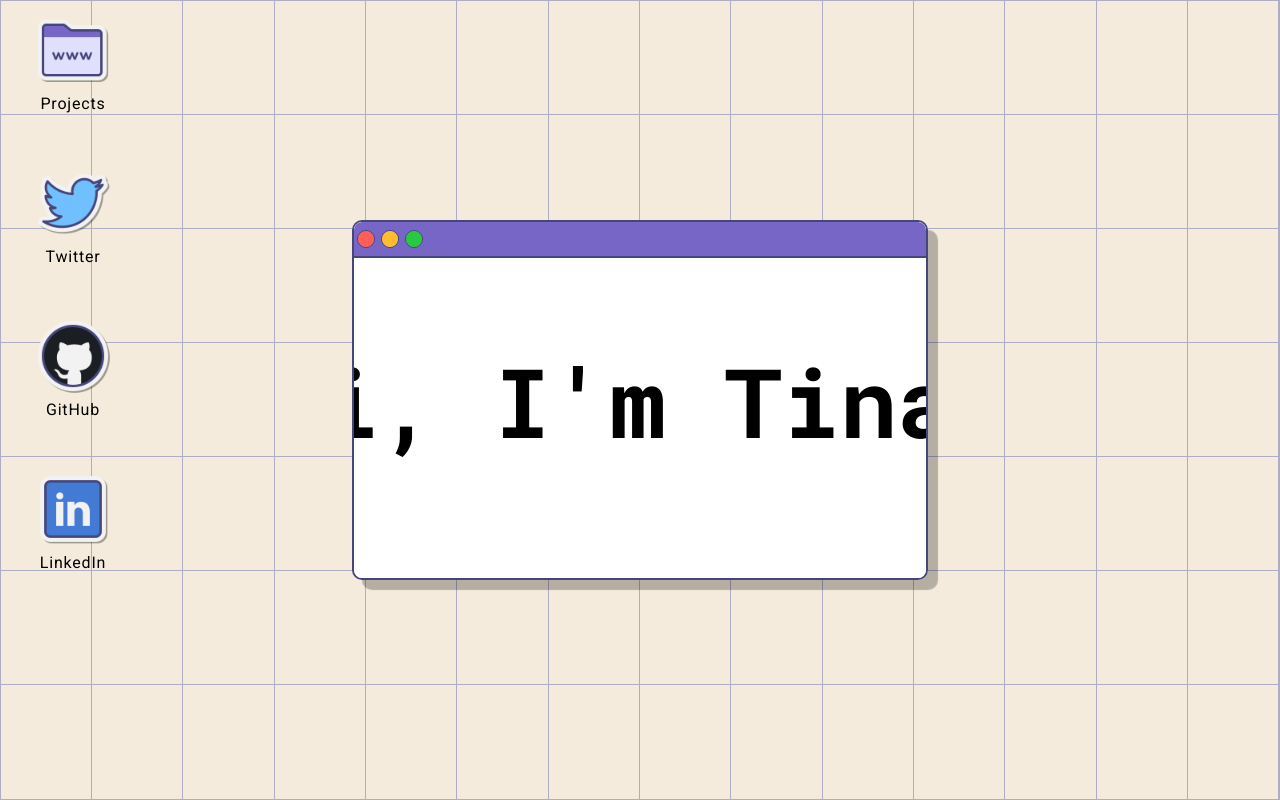
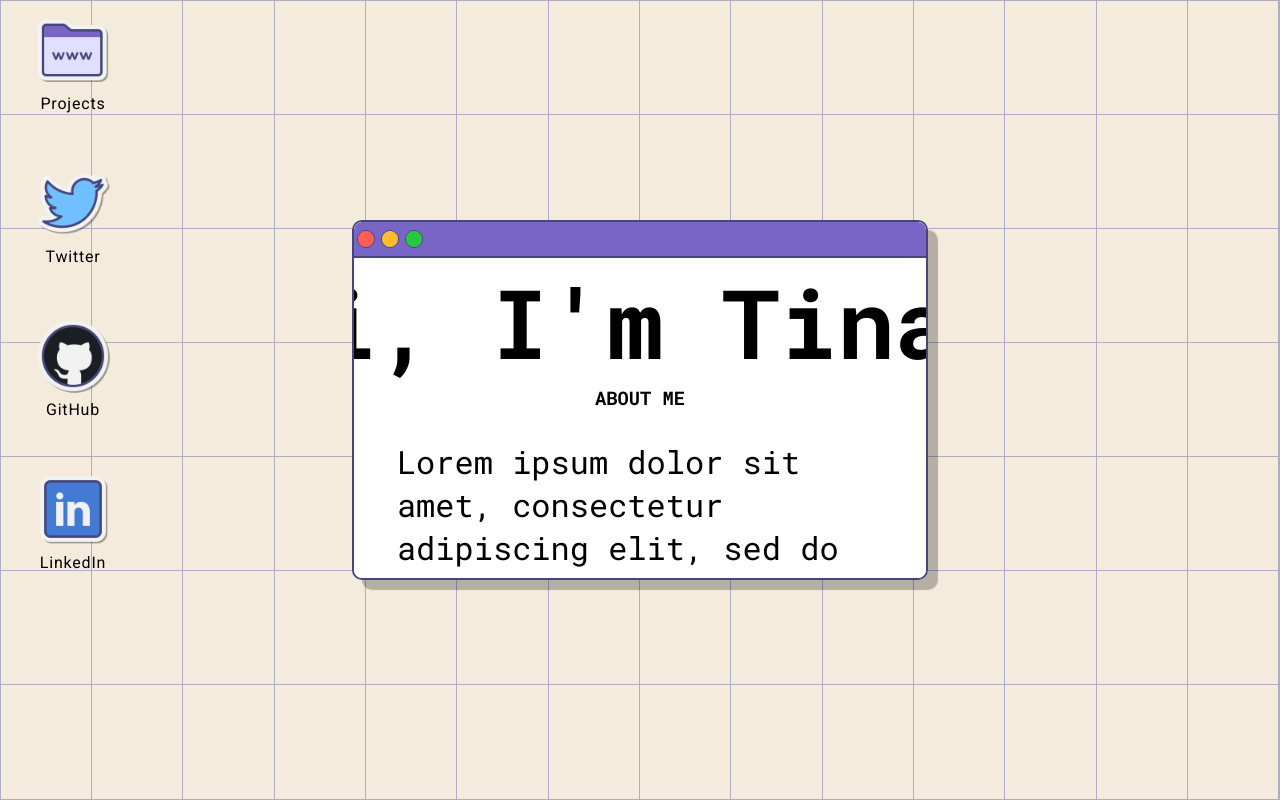
Before and after one commit to tinaaiscoding/tinas-portfolio, a React (Create React App) app: page / in a window 1280 px wide. Built offline with nearby package versions, Linux system fonts and the light colour scheme.

Commit message:
Fix bug - Typewriting effect is now only animating up to the end of the text

```diff
--- a/src/components/LandingPage/AboutMe.js
+++ b/src/components/LandingPage/AboutMe.js
@@ -5,8 +5,10 @@ import classes from './AboutMe.module.css';
 const AboutMe = () => {
   return (
     <Window className={classes.aboutMe}>
-      <div className={`${classes.typewriter} ${classes.aboutMeHeader}`}>
-        <h2>Hi, I'm Tina!</h2>
+      <div className={classes.aboutMeHeader}>
+        <div className={classes.typewriter}>
+          <h2>Hi, I'm Tina!</h2>
+        </div>
       </div>
 
       <section className={classes.aboutMeContent}>
--- a/src/components/LandingPage/AboutMe.module.css
+++ b/src/components/LandingPage/AboutMe.module.css
@@ -5,10 +5,10 @@
 
 .aboutMe h2 {
   font-size: 6rem;
-  position: absolute;
+  /* position: absolute;
   top: 50%;
   left: 50%;
-  transform: translate(-50%, -50%);
+  transform: translate(-50%, -50%); */
 }
 
 .aboutMe h3 {
@@ -19,9 +19,9 @@
 .aboutMe p {
   font-size: 2rem;
 }
-
 .aboutMeHeader {
-  height: 95%;
+  display: flex;
+  justify-content: center;
 }
 
 .aboutMeContent {
@@ -30,13 +30,11 @@
 }
 
 .typewriter h2 {
-  display: block;
-  overflow: hidden; /* Ensures the content is not revealed until the animation */
-  border-right: 0.05em solid #033495; /* The typewriter cursor */
-  white-space: nowrap; /* Keeps the content on a single line */
+  overflow: hidden;
+  border-right: 0.1em solid #033495;
+  white-space: nowrap;
   margin: 0 auto;
-  letter-spacing: 0em; /* Adjust as needed */
-  animation: typing 2s steps(18, end), blink-caret 0.75s step-end infinite;
+  animation: typing 2s steps(40, end), blink-caret 0.75s step-end infinite;
 }
 
 /* The typing effect */
```
